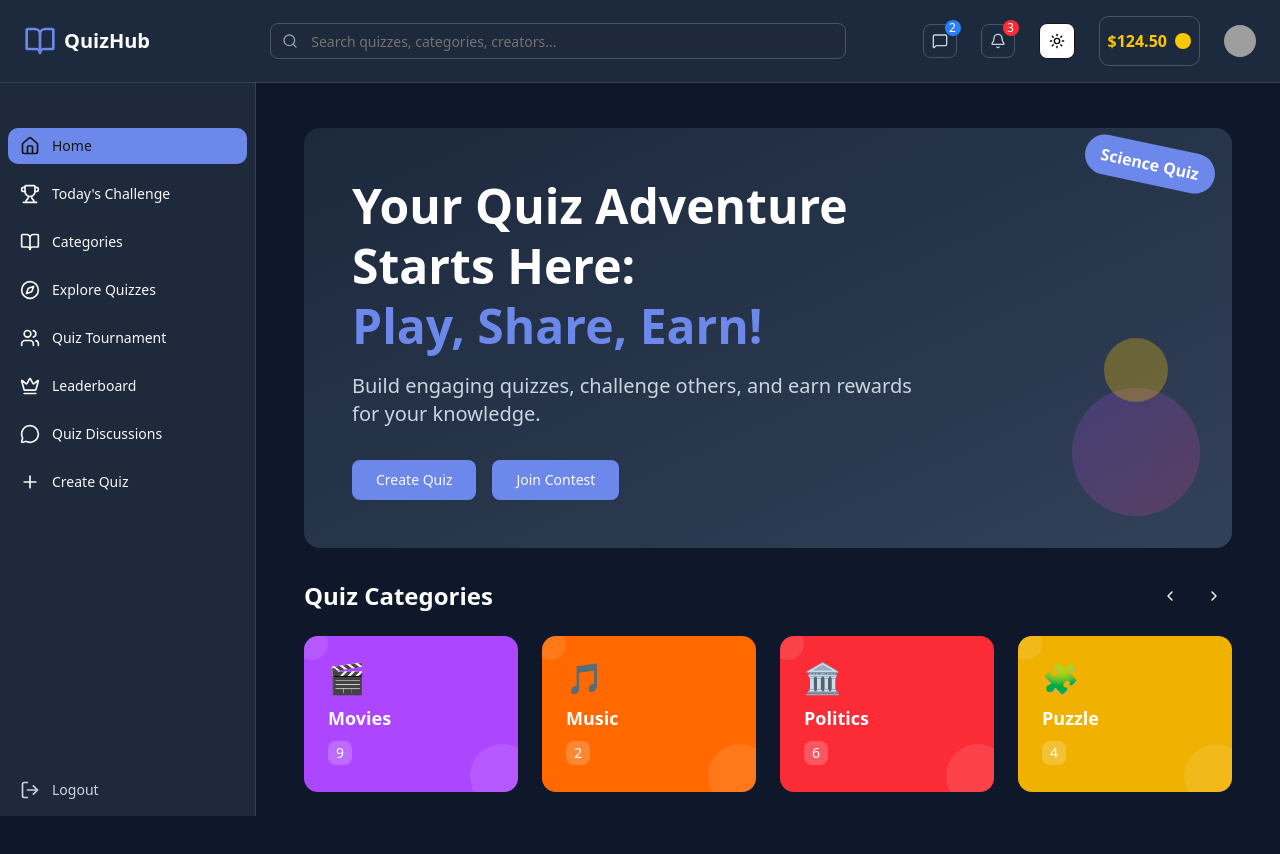
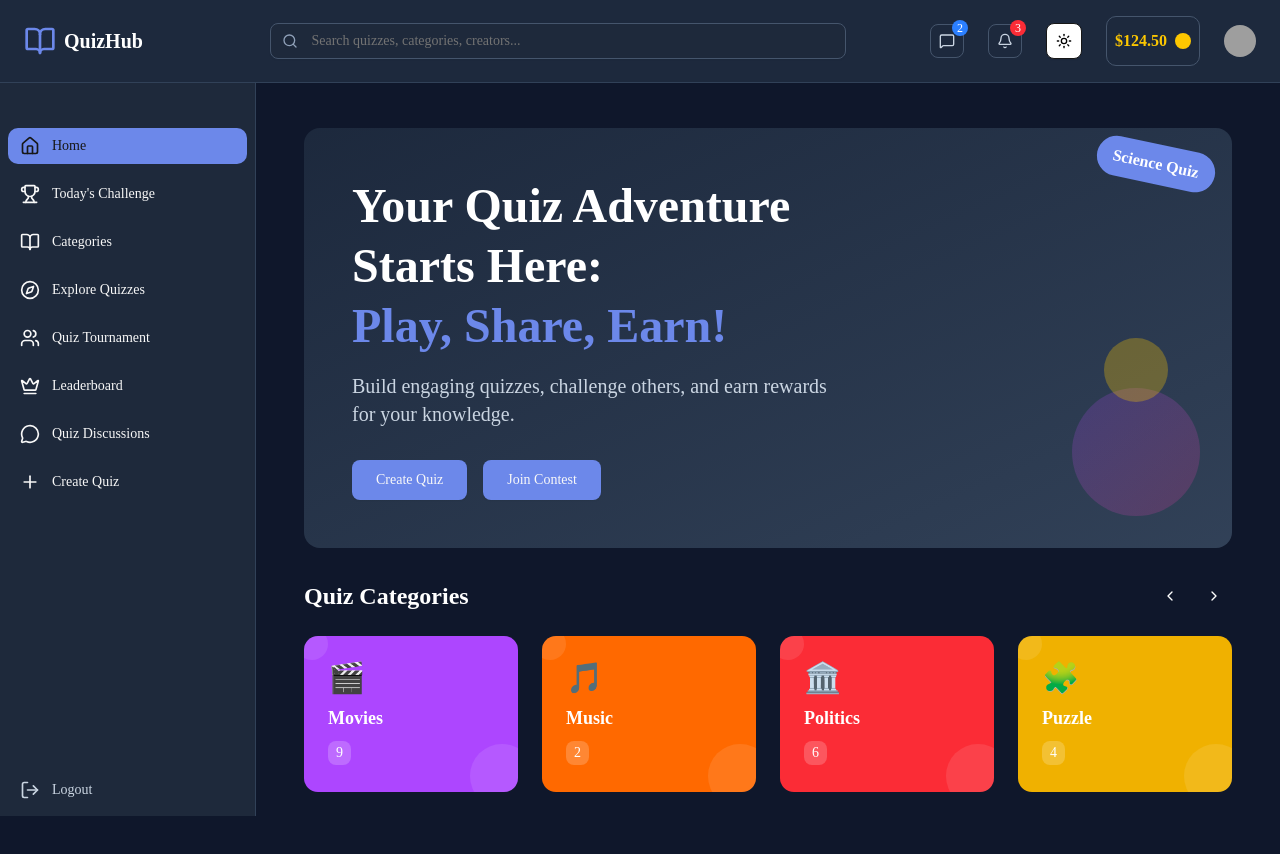
Before and after one commit to nguyennanhcd/quiz_frontend, a Next.js app: page / in a window 1280 px wide. Shown: the top 854 px of the page. Built offline with nearby package versions, Linux system fonts and the light colour scheme; grey boxes are pictures that could not be loaded.

Commit message:
done font change

```diff
--- a/src/app/globals.css
+++ b/src/app/globals.css
@@ -10,6 +10,7 @@
   --breakpoint-xl: 1280px;
   --breakpoint-xxl: 1536px;
 
+  --font-primary: "var(--font-jetBrains-mono)";
   --color-default: oklch(0.65 0.15 270);
   --color-default-hover: oklch(0.72 0.15 270);
   --color-primary: oklch(0.2291 0.0115 285.46);
@@ -23,7 +24,7 @@
     @apply border-border outline-ring/50;
   }
   body {
-    @apply leading-loose;
+    @apply font-primary leading-loose;
   }
   .h1 {
     @apply text-[48px] xl:text-[80px] leading-[1.1] font-semibold;
--- a/src/app/layout.tsx
+++ b/src/app/layout.tsx
@@ -1,18 +1,14 @@
 import type { Metadata } from 'next'
-import { Geist, Geist_Mono } from 'next/font/google'
+import { JetBrains_Mono } from 'next/font/google'
 import { ThemeProvider } from '@/components/theme-provider'
 
 import './globals.css'
 import LayoutClientWrapper from '@/components/LayoutClientWrapper'
 
-const geistSans = Geist({
-  variable: '--font-geist-sans',
-  subsets: ['latin']
-})
-
-const geistMono = Geist_Mono({
-  variable: '--font-geist-mono',
-  subsets: ['latin']
+const jetbrainsMono = JetBrains_Mono({
+  variable: '--font-jetBrains-mono',
+  subsets: ['latin'],
+  weight: ['100', '200', '300', '400', '500', '600', '700', '800']
 })
 
 export const metadata: Metadata = {
@@ -28,7 +24,7 @@ export default function RootLayout({
   return (
     <html lang='en' suppressHydrationWarning>
       <body
-        className={`${geistSans.variable} ${geistMono.variable} antialiased bg-slate-900 text-white`}
+        className={`${jetbrainsMono.variable} antialiased bg-slate-900 text-white`}
       >
         <ThemeProvider
           attribute='class'
```
